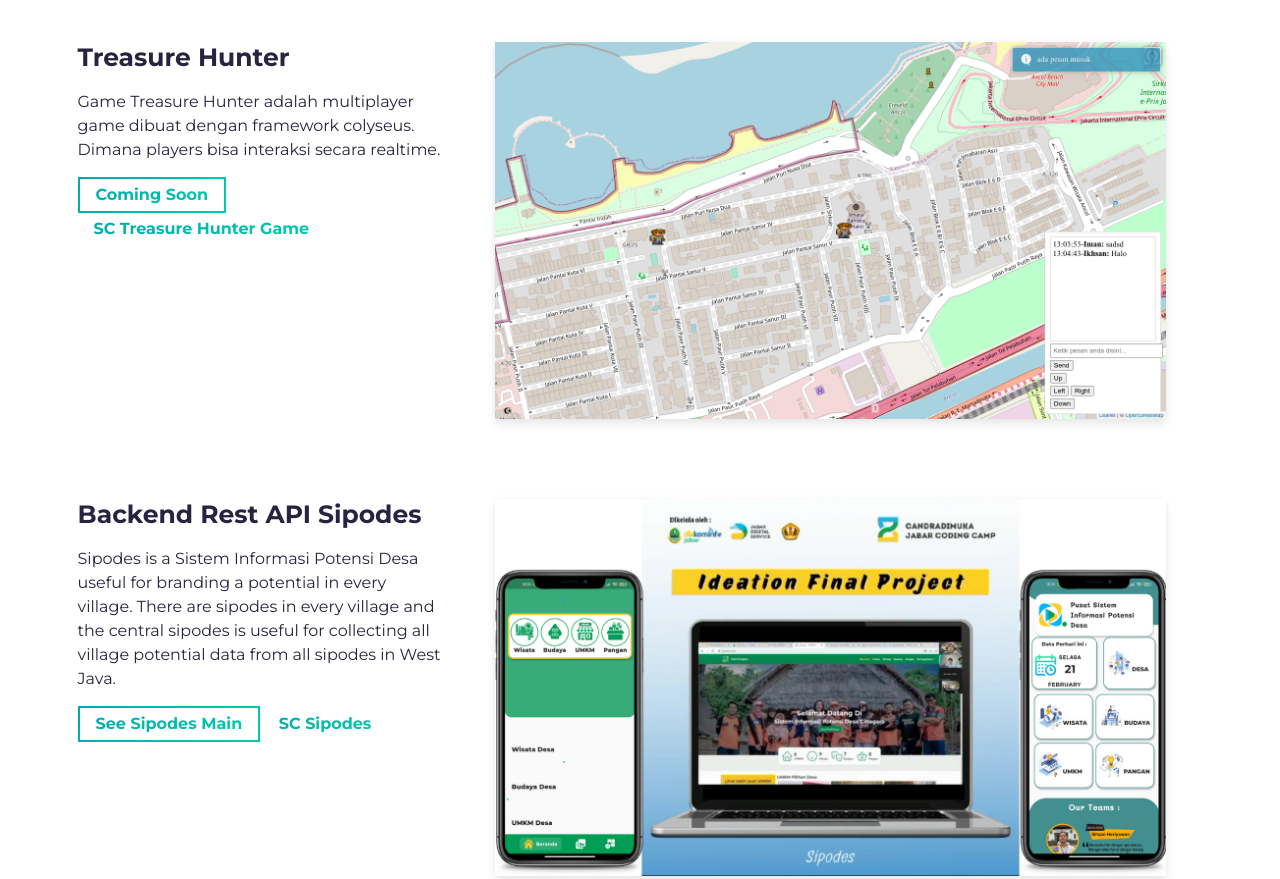
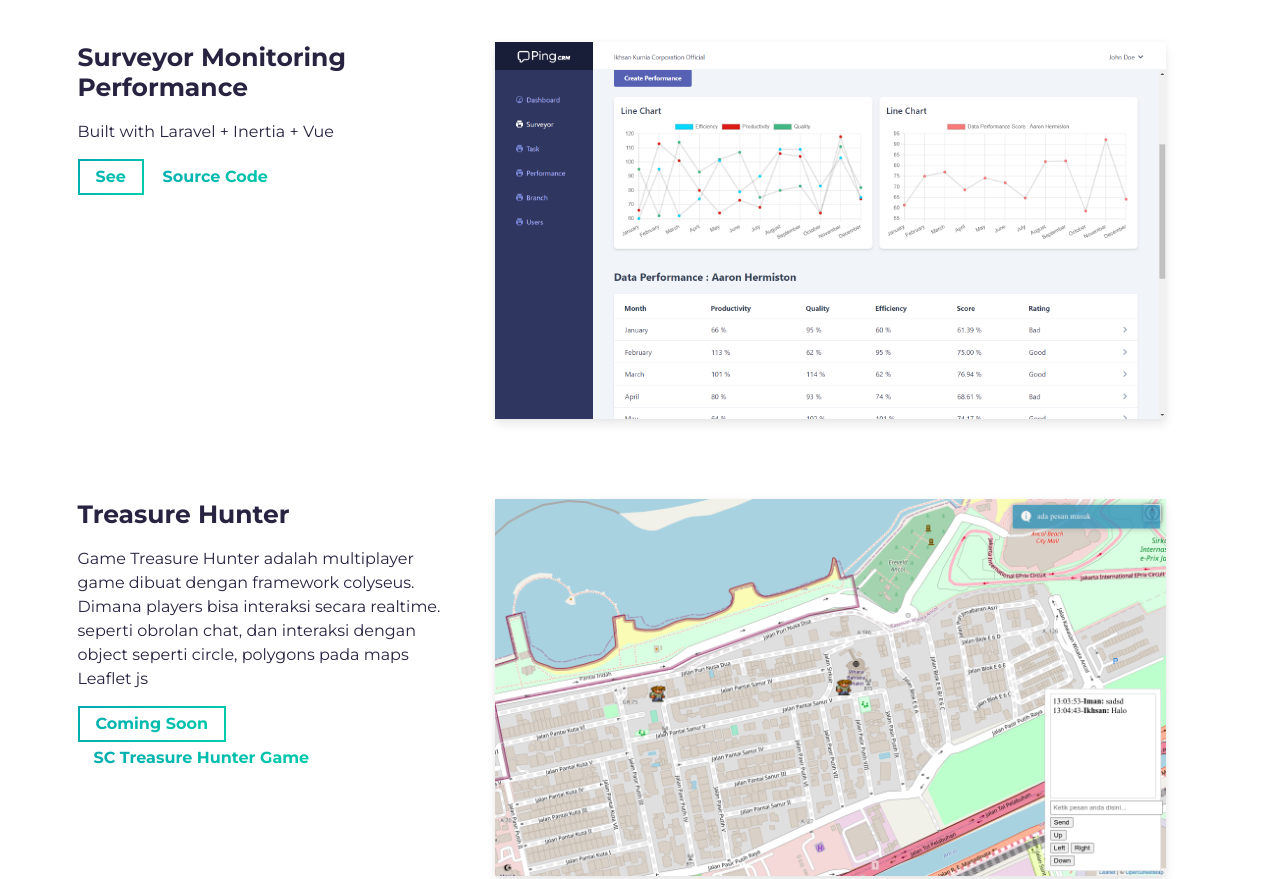
Before and after one commit to Ikhsanheriyawan2404/my-portfolio, a website built with Parcel: page src/index.html in a window 1280 px wide. Shown: the part 1584-2463 px from the top of the page. Built offline with nearby package versions, Linux system fonts and the light colour scheme.

Commit message:
Update: new project

```diff
--- a/src/index.html
+++ b/src/index.html
@@ -128,10 +128,60 @@
           <div class="row">
             <div class="col-lg-4 col-sm-12">
               <div class="project-wrapper__text load-hidden">
+                <h3 class="project-wrapper__text-title">Surveyor Monitoring Performance</h3>
+                <div>
+                  <p class="mb-4">
+                    Built with Laravel + Inertia + Vue
+                  </p>
+                </div>
+                <a
+                  rel="noreferrer"
+                  style="text-decoration:none;"
+                  class="cta-btn cta-btn--hero"
+                  href="#!"
+                >
+                  See
+                </a>
+                <a
+                  rel="noreferrer"
+                  target="_blank"
+                  class="cta-btn text-color-main"
+                  href="https://github.com/Ikhsanheriyawan2404/monitoring_surveyor"
+                >
+                  Source Code
+                </a>
+              </div>
+            </div>
+            <div class="col-lg-8 col-sm-12">
+              <div class="project-wrapper__image load-hidden">
+                <a rel="noreferrer" href="#!" target="_blank">
+                  <div
+                    data-tilt
+                    data-tilt-max="4"
+                    data-tilt-glare="true"
+                    data-tilt-max-glare="0.5"
+                    class="thumbnail rounded js-tilt"
+                  >
+                    <img
+                      alt="Project Image"
+                      class="img-fluid"
+                      src="assets/project-mon-sur.png"
+                    />
+                  </div>
+                </a>
+              </div>
+            </div>
+          </div>
+          <!-- /END Project -->
+
+          <!-- Notice: each .row is a project -->
+          <div class="row">
+            <div class="col-lg-4 col-sm-12">
+              <div class="project-wrapper__text load-hidden">
                 <h3 class="project-wrapper__text-title">Treasure Hunter</h3>
                 <div>
                   <p class="mb-4">
-                    Game Treasure Hunter adalah multiplayer game dibuat dengan framework colyseus. Dimana players bisa interaksi secara realtime.
+                    Game Treasure Hunter adalah multiplayer game dibuat dengan framework colyseus. Dimana players bisa interaksi secara realtime. seperti obrolan chat, dan interaksi dengan object seperti circle, polygons pada maps Leaflet js
                   </p>
                 </div>
                 <a
```
Also changed, not shown: src/assets/project-mon-sur.png (added).
